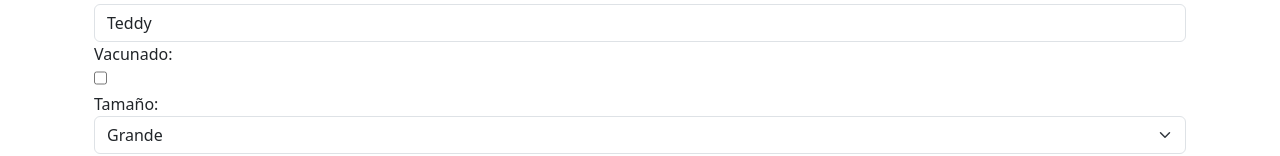
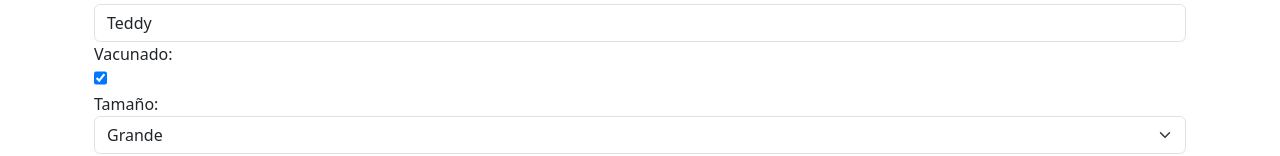
Before and after one commit to sobrinojulian/perreando.com.ar, a Vue app in the folder frontend/: page /mascotas/add in a window 1280 px wide. Shown: the part 139-295 px from the top of the page. Built offline with nearby package versions, Linux system fonts and the light colour scheme.

Commit message:
fixing vaccinated value

```diff
--- a/frontend/src/views/Forms/MascotasForm.vue
+++ b/frontend/src/views/Forms/MascotasForm.vue
@@ -16,7 +16,7 @@
 
       <div class="form-group">
         <label for="vaccinated">Vacunado:</label>
-        <Field name="vaccinated" type="checkbox" id="vaccinated" v-model="formData.data.vaccinated" class="form-check"/>
+        <input name="vaccinated" type="checkbox" id="vaccinated" v-model="formData.data.vaccinated" class="form-check"/>
       </div>
 
       <div class="form-group">
@@ -109,6 +109,7 @@ export default {
       formData.value.status.loading = true;
 
       if(isValidMascota(mascotaData)){
+        console.log("mascota data:", mascotaData, formData.value.data);
         MascotasService.create(mascotaData).then(()=>{
           formData.value.status.msg = "La mascota ha sido agregada exitosamente."
           formData.value.status.error = false;
--- a/frontend/src/views/MascotasView.vue
+++ b/frontend/src/views/MascotasView.vue
@@ -21,7 +21,7 @@ export default {
     const storeUser = useUserStore();
     const storeRef = storeToRefs(storeUser);
     const user = storeRef.user.value;
-    console.log("My user:" , user);
+    // console.log("My user:" , user);
     const mascotasList = ref([]);
     const mascotasListStatus = ref({
       msg: '',
@@ -57,7 +57,7 @@ export default {
     const getMascotas = () => {
 
       mascotasListStatus.value.loading = true;
-        console.log(user.dni);
+
         MascotasService.getAll().then((mascotasListResponse)=>{
           mascotasListStatus.value.msg = ""
           mascotasListStatus.value.error = false;
```
